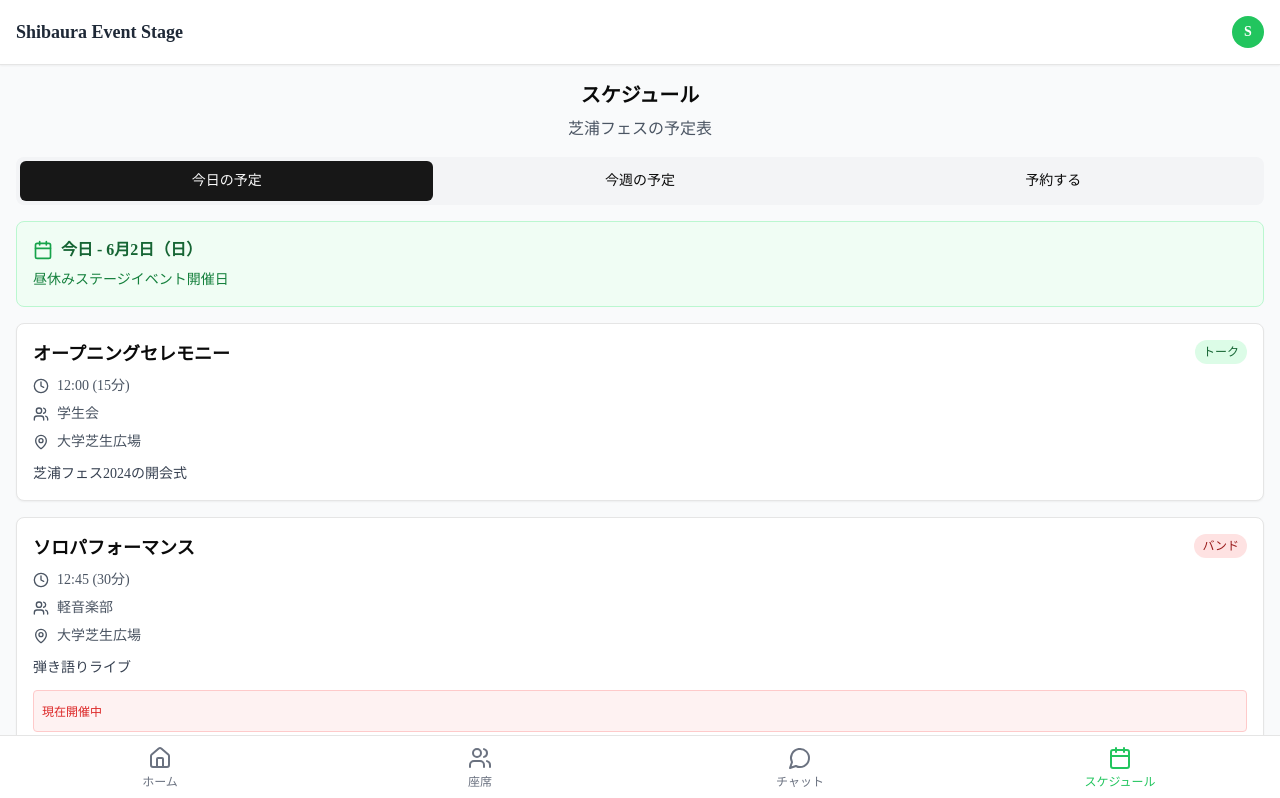
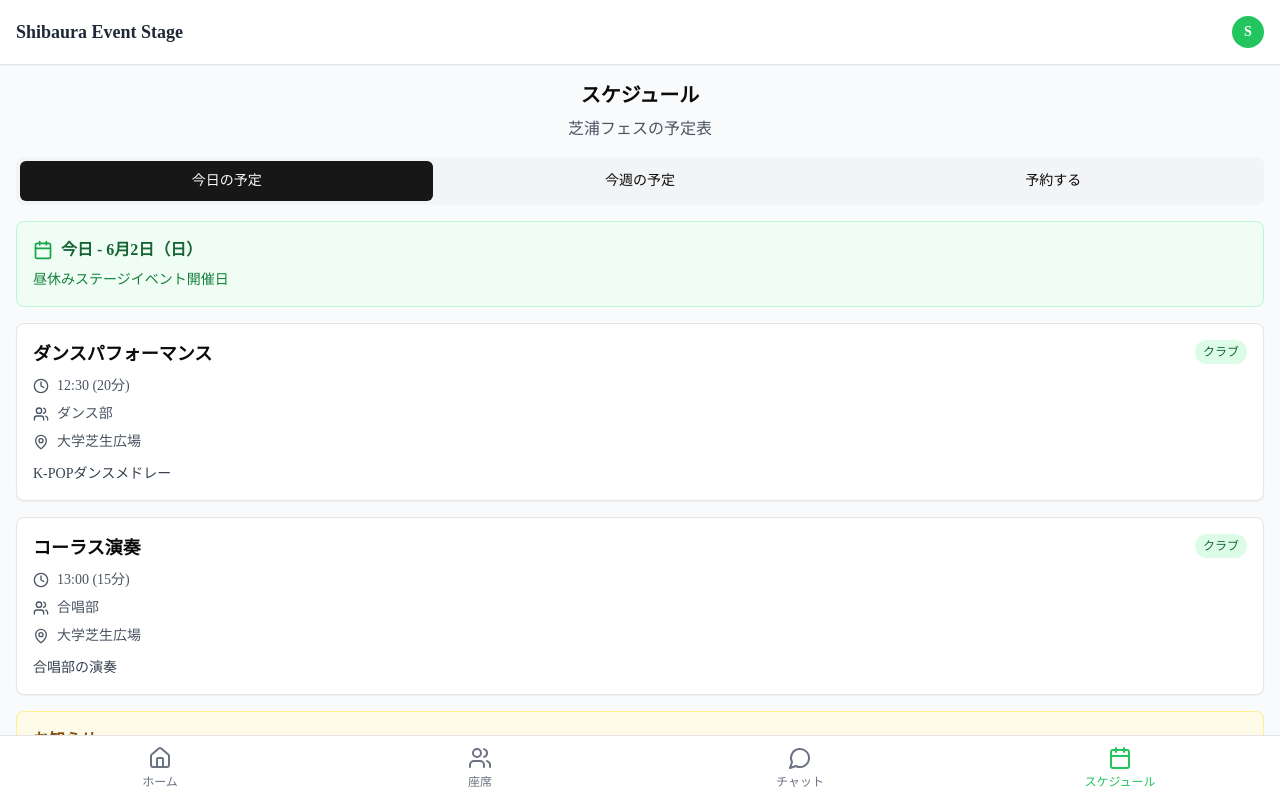
Before and after one commit to newt239/shibaura-event-stage, a Next.js app: page /schedule in a window 1280 px wide. Shown: the top 798 px of the page. Built offline with nearby package versions, Linux system fonts and the light colour scheme.

Commit message:
update evenet contents

```diff
--- a/app/schedule/page.tsx
+++ b/app/schedule/page.tsx
@@ -15,39 +15,21 @@ interface Event {
 const todayEvents: Event[] = [
   {
     id: "1",
-    title: "オープニングセレモニー",
-    time: "12:00",
-    duration: "15分",
-    type: "talk",
-    performer: "学生会",
-    description: "芝浦フェス2024の開会式",
-  },
-  {
-    id: "2",
-    title: "ソロパフォーマンス",
-    time: "12:45",
-    duration: "30分",
-    type: "band",
-    performer: "軽音楽部",
-    description: "弾き語りライブ",
-  },
-  {
-    id: "3",
     title: "ダンスパフォーマンス",
-    time: "13:20",
+    time: "12:30",
     duration: "20分",
     type: "club",
     performer: "ダンス部",
     description: "K-POPダンスメドレー",
   },
   {
-    id: "4",
-    title: "お便りコーナー",
-    time: "13:45",
+    id: "2",
+    title: "コーラス演奏",
+    time: "13:00",
     duration: "15分",
-    type: "mail",
-    performer: "放送部",
-    description: "学生からのメッセージ紹介",
+    type: "club",
+    performer: "合唱部",
+    description: "合唱部の演奏",
   },
 ];
 
--- a/app/schedule/week/page.tsx
+++ b/app/schedule/week/page.tsx
@@ -32,8 +32,8 @@ const weekEvents = [
   {
     date: "6月7日（金）",
     events: [
-      { title: "フィナーレコンサート", time: "12:30", performer: "全出演者" },
-      { title: "クロージングセレモニー", time: "13:30", performer: "学生会" },
+      { title: "ダンスパフォーマンス", time: "12:30", performer: "ダンス部" },
+      { title: "コーラス演奏", time: "13:15", performer: "合唱部" },
     ],
   },
 ];
```
